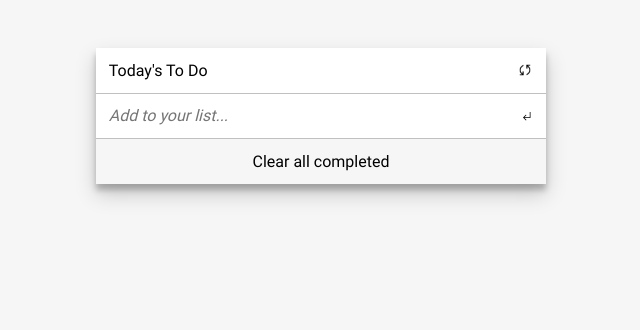
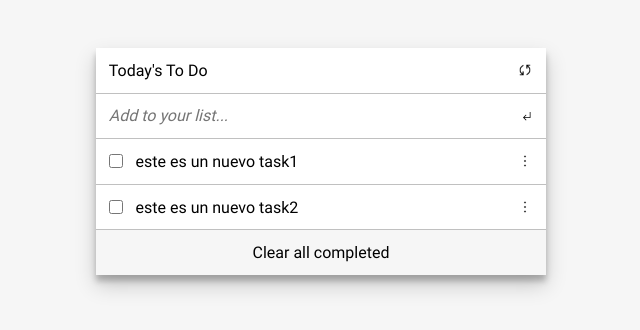
Before and after one commit to diegoyon/todolist, a website built with webpack: page src/index.html in a window 1280 px wide. Shown: the whole page, without its empty margins (319-959 px from the left). Built offline with nearby package versions, Linux system fonts and the light colour scheme.

Commit message:
Implement a function for adding a new task

```diff
--- a/src/index.js
+++ b/src/index.js
@@ -1,16 +1,19 @@
 import "./style.css";
 import Vert from "../icons/vert.png";
+import ToDoTasks from "./modules/tasks.js";
 
 const iconVert = new Image();
 iconVert.src = Vert;
 
-const toDoTasks = [];
-
+const tasks = new ToDoTasks();
+tasks.addTask("este es un nuevo task1");
+tasks.addTask("este es un nuevo task2");
+console.log(tasks);
 const list = document.querySelector("ul");
 
 function displayTasks(arr) {
   // Sorts the array of objects according to their index
-  toDoTasks.sort((a, b) => a.index - b.index);
+  tasks.list.sort((a, b) => a.index - b.index);
 
   // Iterates the array and displays them
   for (let i = 0; i < arr.length; i += 1) {
@@ -20,4 +23,4 @@ function displayTasks(arr) {
   }
 }
 
-displayTasks(toDoTasks);
+displayTasks(tasks.list);
--- /dev/null
+++ b/src/modules/tasks.js
@@ -0,0 +1,14 @@
+export default class ToDoTasks {
+  constructor() {
+    this.list = [];
+  }
+
+  addTask(description) {
+    const task = {
+      description: description,
+      completed: false,
+      index: this.list.length + 1,
+    };
+    this.list.push(task);
+  }
+}
--- a/src/style.css
+++ b/src/style.css
@@ -4,14 +4,16 @@
   font-style: normal;
   font-weight: 400;
   src: url("../fonts/roboto-v30-latin-regular.eot"); /* IE9 Compat Modes */
-  src:
-    local(""),
+  src: local(""),
     url("../fonts/roboto-v30-latin-regular.eot?#iefix")
-    format("embedded-opentype"),
-    url("../fonts/roboto-v30-latin-regular.woff2") format("woff2"),
-    url("../fonts/roboto-v30-latin-regular.woff") format("woff"),
-    url("../font    to-v30-latin-regular.ttf") format("truetype"),
-    url("../fonts/roboto-v    in-regular.svg#Roboto") format("svg"); /* Legacy iOS */
+      format("embedded-opentype"),
+    /* IE6-IE8 */ url("../fonts/roboto-v30-latin-regular.woff2") format("woff2"),
+    /* Super Modern Browsers */ url("../fonts/roboto-v30-latin-regular.woff")
+      format("woff"),
+    /* Modern Browsers */ url("../fonts/roboto-v30-latin-regular.ttf")
+      format("truetype"),
+    /* Safari, Android, iOS */
+      url("../fonts/roboto-v30-latin-regular.svg#Roboto") format("svg"); /* Legacy iOS */
 }
 
 * {
```
Also changed, not shown: dist/4f862c8ba4ed785461ee.svg (deleted), dist/6b1ef4e4ab8eafee13c1.ttf (deleted), dist/main.js.
